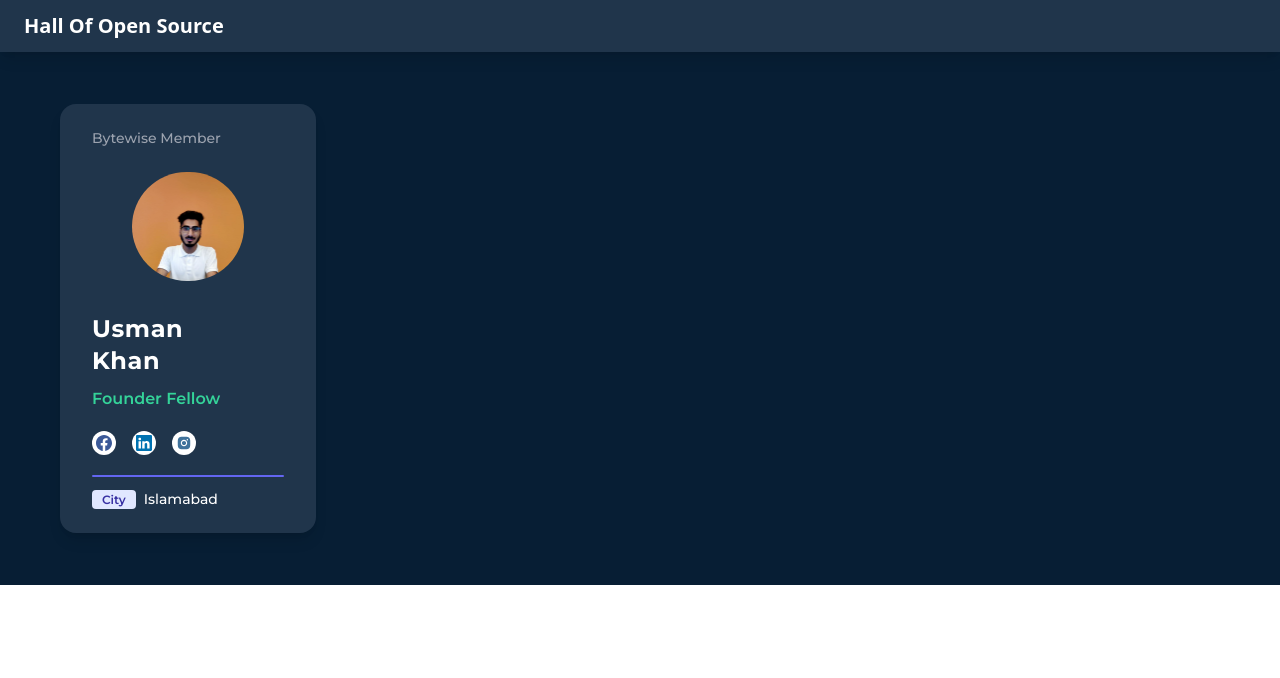
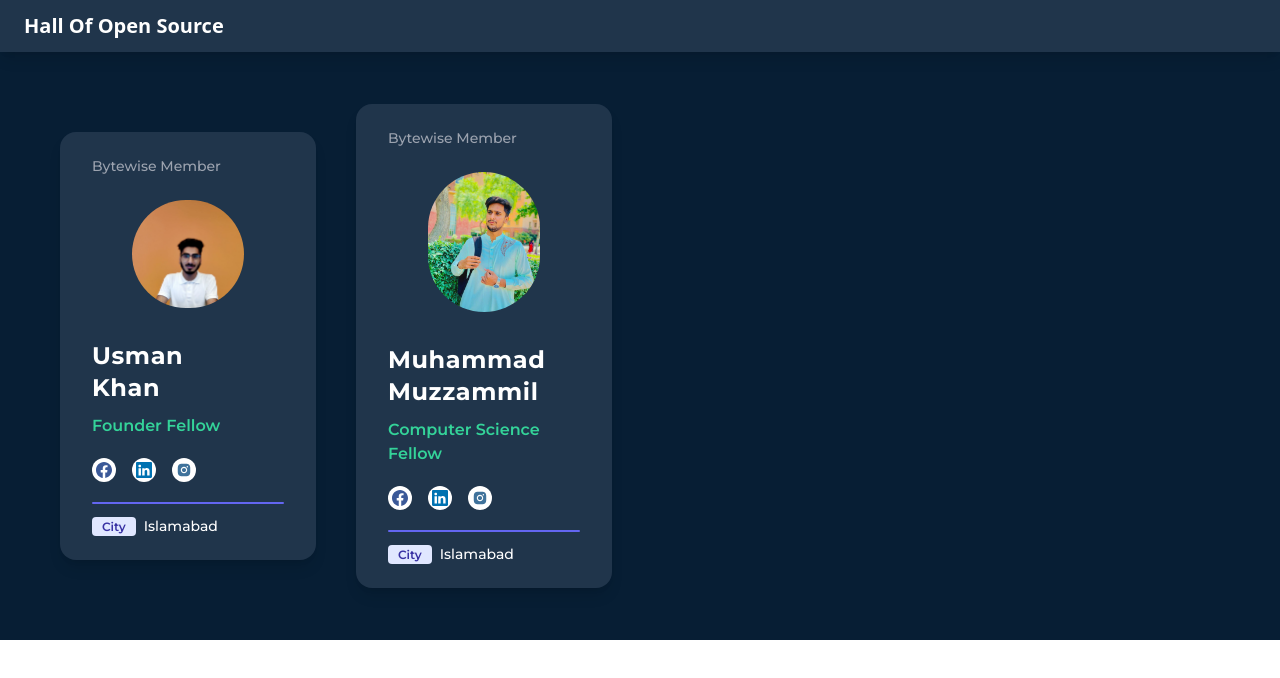
Before and after one commit to bytewiseltd/Hacktoberfest-22, a React (Vite) app: page / in a window 1280 px wide. Shown: the top 678 px of the page. Built offline with nearby package versions, Linux system fonts and the light colour scheme.

Commit message:
Adding my picture

```diff
--- a/src/data/members.js
+++ b/src/data/members.js
@@ -11,7 +11,18 @@ const members = [
       instagram: "https://intagram.com/_usmanniazi",
       linkedIn: "https://linkedin.com/in/usmanniazi99",
     },
-  }
+  },{
+    img: `${imgPath}/Muzzammil.jpg`,
+    firstname: "Muhammad",
+    lastname: "Muzzammil",
+    team: "Computer Science",
+    city: "Islamabad",
+    socialUrls: {
+      facebook: "https://www.facebook.com",
+      instagram: "https://intagram.com",
+      linkedIn: "https://linkedin.com",
+    },
+  },
 ];
 
 export default members;
```
Also changed, not shown: public/assets/members/Muzzammil.jpg (added).
